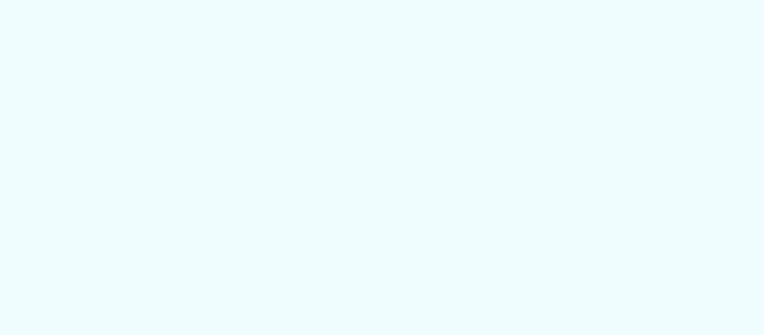
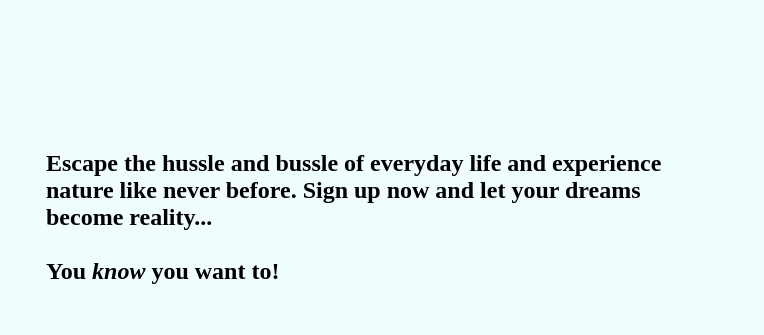
Before and after one commit to parkypark92/sign-up-form, a plain HTML site: page index.html in a window 1280 px wide. Shown: the top 335 px of the page, 516-1280 px from the left. Drawn offline with Linux system fonts and the light colour scheme.

Commit message:
set min width for left container and add dialogue with max width to right container

```diff
--- a/index.html
+++ b/index.html
@@ -11,7 +11,12 @@
 <body>
     <div class="left-container"></div>
     <div class="right-container">
-
+        <div class="dialogue">
+            <h2>Escape the hussle and bussle of everyday life and experience nature like never before. Sign up now and let your dreams become reality...
+            <br><br>
+            You <i>know</i> you want to!
+            </h2>
+        </div>
     </div>
 </body>
 </html>
--- a/style.css
+++ b/style.css
@@ -9,6 +9,7 @@ body {
 
 .left-container {
     width: 40vw;
+    min-width: 400px;
     background-image: url(/images/signup-background.jpg);
     background-repeat: no-repeat;
     background-size: 800px;
@@ -20,3 +21,8 @@ body {
     height: 100vh;
     width: 60vw;
 }
+
+.dialogue {
+    margin: 150px 50px 50px 50px;
+    max-width: 650px;
+}
```
